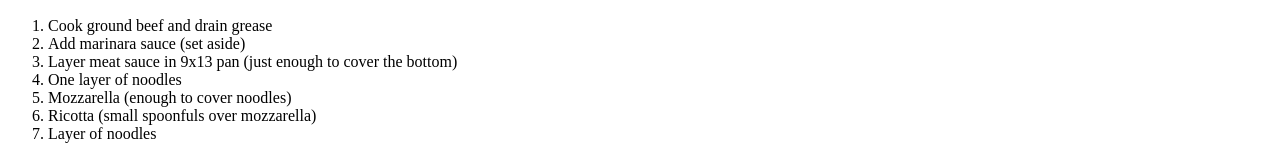
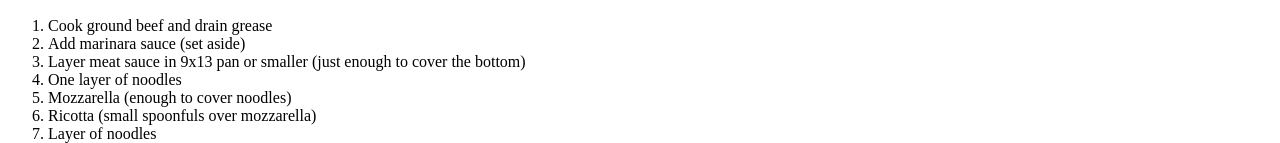
Before and after one commit to charliesurfs31/odin-recipes, a plain HTML site: page recipes/lasagna.html in a window 1280 px wide. Shown: the part 619-762 px from the top of the page. Drawn offline with Linux system fonts and the light colour scheme.

Commit message:
Update lasagna.html
Added note that 9x13 might be too big for a pan and to use smaller if so.

```diff
--- a/recipes/lasagna.html
+++ b/recipes/lasagna.html
@@ -25,7 +25,7 @@
     <ol>
         <li>Cook ground beef and drain grease</li>
         <li>Add marinara sauce (set aside)</li>
-        <li>Layer meat sauce in 9x13 pan (just enough to cover the bottom)</li>
+        <li>Layer meat sauce in 9x13 pan or smaller (just enough to cover the bottom)</li>
         <li>One layer of noodles</li>
         <li>Mozzarella (enough to cover noodles)</li>
         <li>Ricotta (small spoonfuls over mozzarella)</li>
```
